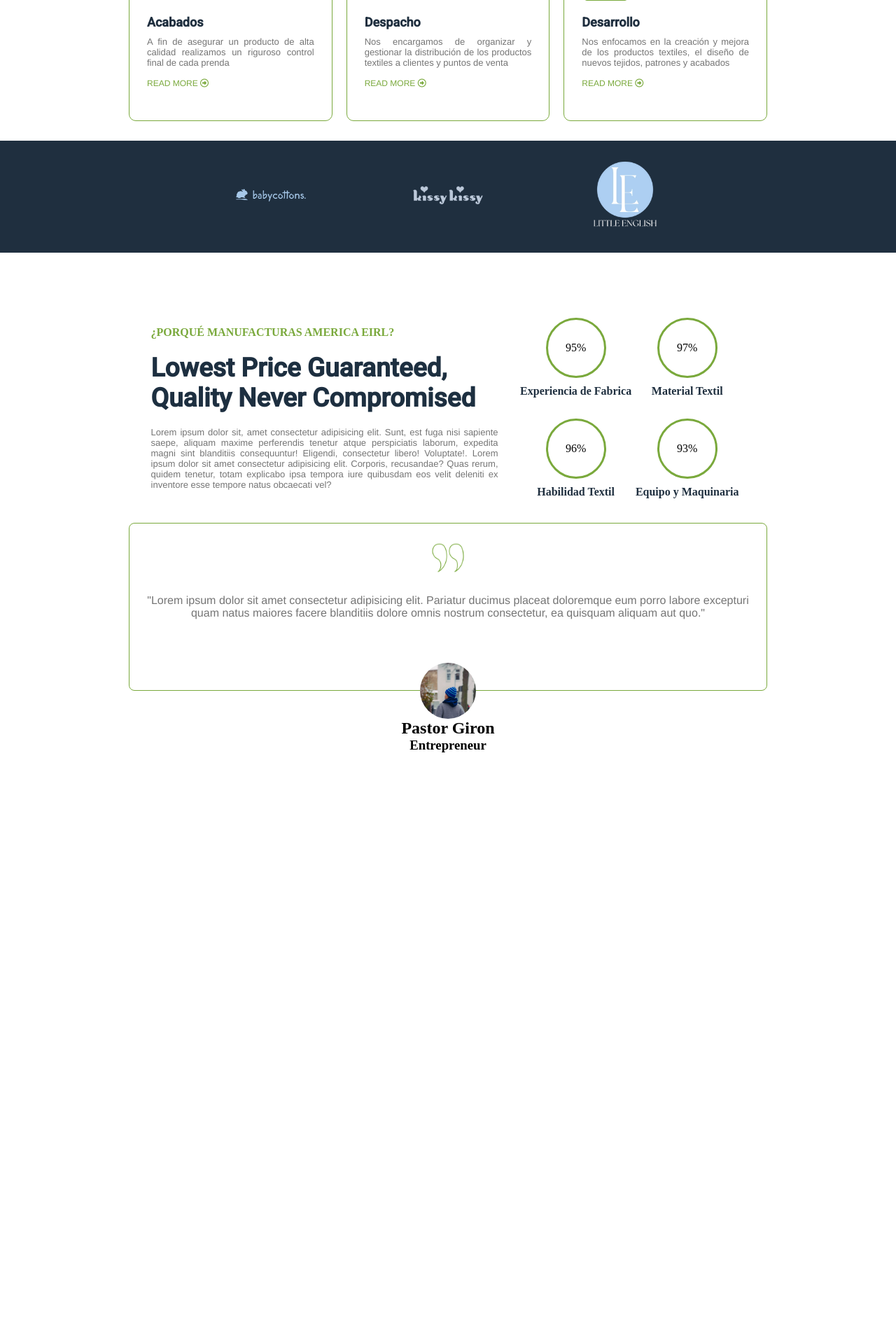
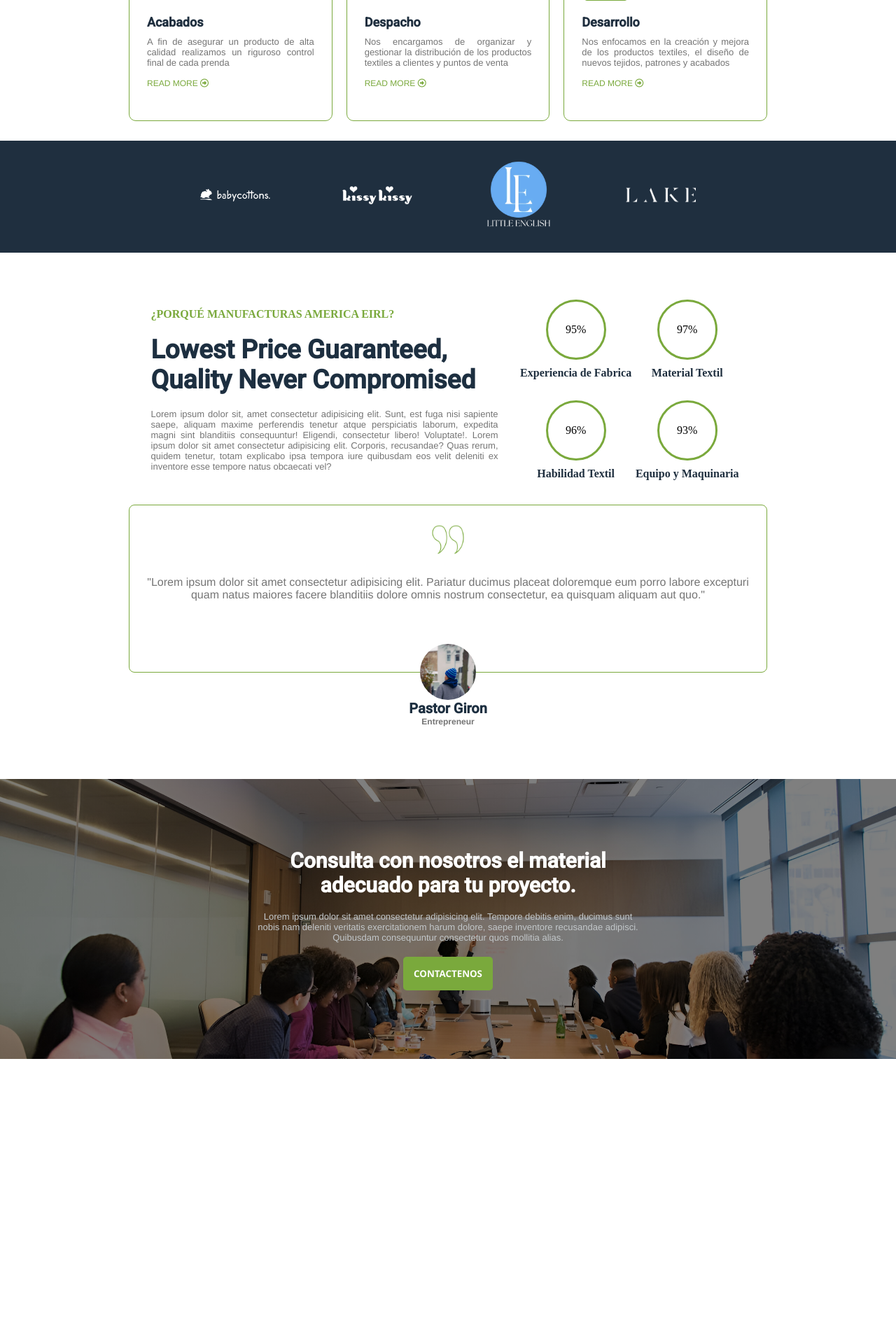
Before and after one commit to ThisWildLifef7/Manufacturas.github.io, a PHP site: page / in a window 1280 px wide. Shown: the part 2404-4320 px from the top of the page at 70% size. Before the commit the page ends 3479 px from the top, so only its background shows below. Run offline with PHP 8.4, Linux system fonts and the light colour scheme; some libraries are stand-ins or nearby versions.

Commit message:
Last changes 22-05

```diff
--- a/index.html
+++ b/index.html
@@ -149,7 +149,7 @@
         <section class="four-part" id="procesos">
             <div class="service-info">
                 <h2 class="tittle-h2">NUESTROS SERVICIOS</h2>
-                <h1 class="tittle-h1">El Textil es lo que hacemos</h1>
+                <h1 class="tittle-h1">El textil es lo que hacemos</h1>
                 <p class="parrafo">Nuestros procesos de producción esta orientado a ofrecer un servicio integral para la elaboración de muestras en coordinación directa con nuestros clientes, aportando nuestra experiencia y aplicando las nuevas tendencias del mercado.</p>
             </div>
             <div class="box-areas">
@@ -226,6 +226,9 @@
                 <figure class="card-client">
                     <img src="./pics/little_en.png" alt="little_en">
                 </figure>
+                <figure class="card-client">
+                    <img src="./pics/lake.png" alt="lake">
+                </figure>
             </div>
         </section>
         <section class="six-part">
@@ -264,10 +267,22 @@
                         <figure class="figure-person">
                             <img src="./pics/pastore.jpg" alt="admi">
                         </figure>
-                        <h2>Pastor Giron</h2>
-                        <h3>Entrepreneur</h3>
+                        <h2 class="tittle-h1">Pastor Giron</h2>
+                        <h3 class="parrafo">Entrepreneur</h3>
                     </div>
                 </div>
+            </article>
+        </section>
+        <section class="seven-part">
+            <article class="container-contc">
+                <h1 class="tittle-h1">Consulta con nosotros el material adecuado para tu proyecto.</h1>
+                <p class="parrafo">Lorem ipsum dolor sit amet consectetur adipisicing elit. Tempore debitis enim, ducimus sunt nobis nam deleniti veritatis exercitationem harum dolore, saepe inventore recusandae adipisci. Quibusdam consequuntur consectetur quos mollitia alias.</p>
+                <button type="button" class="initial-button">CONTACTENOS</button>
+            </article>
+        </section>
+        <section class="eight-part">
+            <article class="container-">
+
             </article>
         </section>
     </main>
--- a/style.css
+++ b/style.css
@@ -450,7 +450,7 @@
 /* six part */
 .six-part {
     width: 57rem;
-    height: 44em;
+    height: 47em;
     display: flex;
     flex-direction: column;
     justify-content: center;
@@ -499,6 +499,7 @@
 }
 .container-coments {
     margin-top: 20px;
+    margin-bottom: 100px;
 }
 .box-coments {
     border: 1px solid var(--main-two-color);
@@ -515,10 +516,13 @@
     align-items: center;
     flex-direction: column;
     position: absolute;
-    bottom: -90px;
+    bottom: -78px;
 }
 .card-person img {
     object-fit: cover;
+}
+.card-person .tittle-h1 {
+    font-size: 20px;
 }
 .figure-person {
     width: 5em;
@@ -534,6 +538,45 @@
 .box-coments .parrafo {
     text-align: center;
     font-size: 16px;
+}
+.card-person .parrafo {
+    font-size: 12px;
+}
+
+/* seven part */
+.seven-part {
+    width: 100%;
+    height: 25em;
+    background-image: linear-gradient(rgba(0, 0, 0, 0.5), rgba(0, 0, 0, 0.5)), url(./pics/team.jpeg);
+    background-size: cover;
+    background-repeat: no-repeat;
+    background-position: center;
+    background-attachment: fixed;
+    display: flex;
+    justify-content: center;
+    text-align: center;
+}
+.container-contc {
+    width: 35em;
+    display: flex;
+    flex-direction: column;
+    align-items: center;
+    justify-content: center;
+    gap: 20px;
+}
+.container-contc .tittle-h1 {
+    color: white;
+    font-size: 30px;
+}
+.container-contc .parrafo {
+    text-align: center;
+    color: #c2c7ca;
+}
+
+/* eight part */
+.eight-part {
+    width: 57rem;
+    height: 44em;
 }
 
 .container:hover {
```
Also changed, not shown: pics/baby_cottons.png, pics/kissy.png, pics/lake.png (added), pics/little_en.png, pics/team.jpeg (added).
